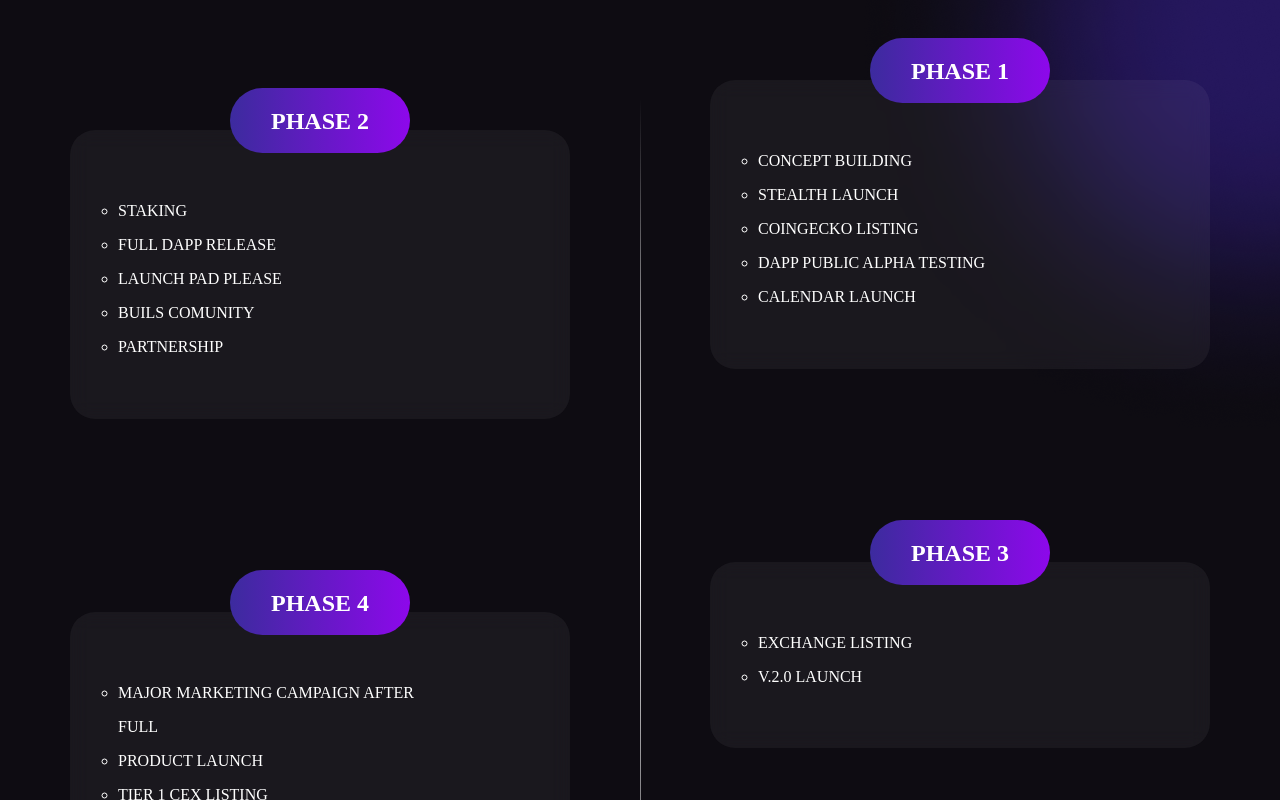
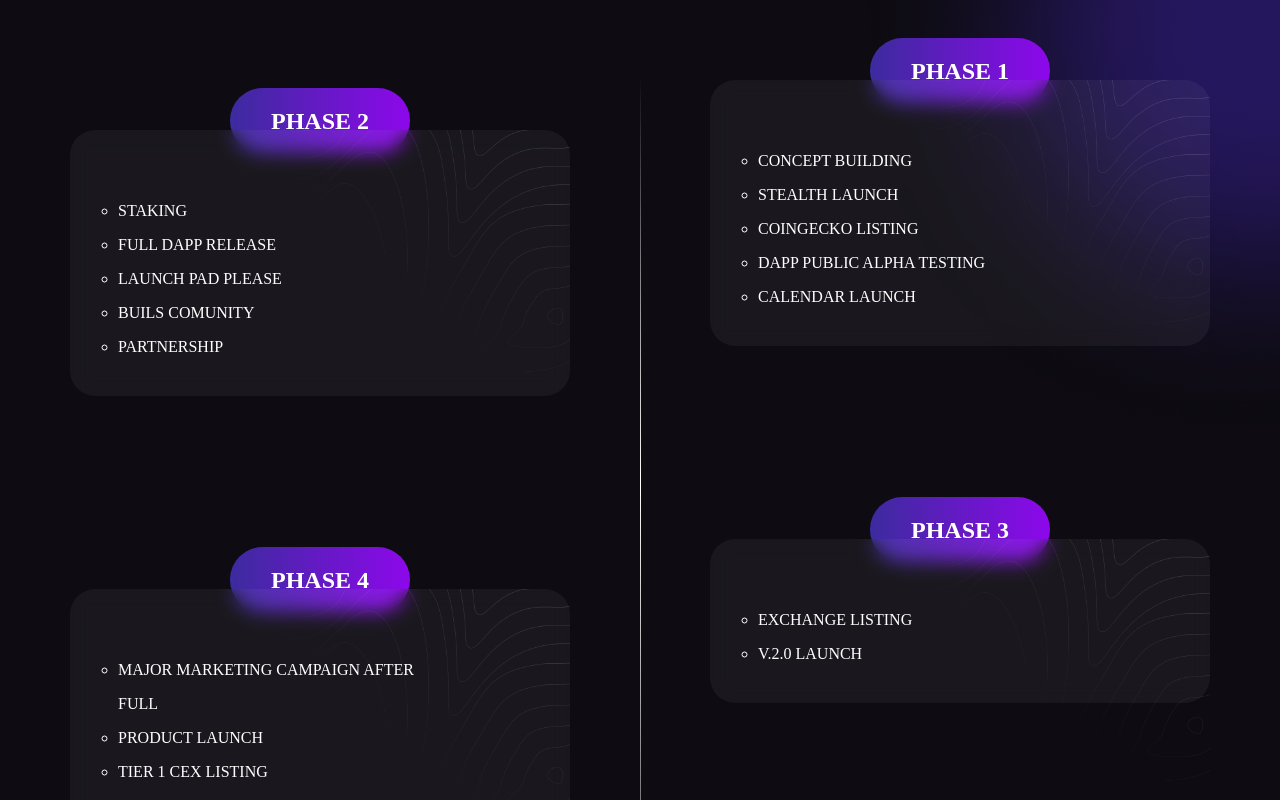
Before and after one commit to Darco786/bitseA-FRONT-END, a React (Create React App) app: page / in a window 1280 px wide. Shown: the part 2100-2900 px from the top of the page. Built offline with nearby package versions, Linux system fonts and the light colour scheme.

Commit message:
Road map responsive fixed

```diff
--- a/src/components/RoadMaps.js
+++ b/src/components/RoadMaps.js
@@ -1,21 +1,23 @@
 import React from "react";
-import Line from '../assets/Line.png'
+import Line from "../assets/Line.png";
+import designImg from "../assets/design.png";
 const RoadMaps = () => {
   return (
-    <section id="roadmap" className="mt-12 mb-6 pb-60">
-      <div className="text-center mb-20">
+    <section id="roadmap" className="mt-12 mb-6 pb-60 mx-auto">
+      <div className="text-center mb-20 ">
         <h1 className="text-white mt-32 mb-20 font-primary font-[700] text-4xl leading-[46px] text-center">
           ROADMAP
         </h1>
       </div>
-      <div className="container">
-        <div className="  flex justify-around mb-32 flex-wrap ">
+      <div className="container mx-auto">
+        <div className=" mx-auto flex justify-around mb-32 flex-wrap ">
           <div className="box-1">
             <div className="bg-gradient-to-r from-[#3C2B9E] to-[#8D08EB] rounded-[85px] text-center phase-btn">
               <h1>PHASE 2</h1>
             </div>
 
-            <div className="sub-box">
+            <div className="sub-box w-[80vw] z-50 sm:w-[400px] md:w-[450px] lg:w-[500px] relative">
+              <img src={designImg} className="absolute inset-0" />
               <ul>
                 <li> STAKING</li>
                 <li>FULL DAPP RELEASE</li>
@@ -31,7 +33,8 @@ const RoadMaps = () => {
               <h1>PHASE 1</h1>
             </div>
 
-            <div className="sub-box">
+            <div className="sub-box w-[80vw] z-50 sm:w-[400px] md:w-[450px] lg:w-[500px] relative">
+              <img src={designImg} className="absolute inset-0" />
               <ul>
                 <li> CONCEPT BUILDING</li>
                 <li> STEALTH LAUNCH</li>
@@ -43,19 +46,20 @@ const RoadMaps = () => {
           </div>
         </div>
       </div>
-<div>
-  <img src={Line} alt="" className="line-road"/>
-</div>
-      <div className="container">
+      <div>
+        <img src={Line} alt="" className="line-road z-10" />
+      </div>
+      <div className="container mx-auto">
         <div className="flex justify-around mt-16 flex-wrap">
           <div className="box-1">
             <div className="bg-gradient-to-r from-[#3C2B9E] to-[#8D08EB] rounded-[85px] text-center phase-btn">
               <h1>PHASE 4</h1>
             </div>
 
-            <div className="sub-box">
+            <div className="sub-box w-[80vw] z-50 sm:w-[400px] md:w-[450px] lg:w-[500px] relative">
+              <img src={designImg} className="absolute inset-0" />
               <ul>
-                <li>  MAJOR MARKETING CAMPAIGN AFTER FULL </li>
+                <li> MAJOR MARKETING CAMPAIGN AFTER FULL </li>
                 <li>PRODUCT LAUNCH</li>
                 <li> TIER 1 CEX LISTING</li>
                 <li> MAJOR NFT PARTNERSHIPS</li>
@@ -70,14 +74,11 @@ const RoadMaps = () => {
               <h1>PHASE 3</h1>
             </div>
 
-            <div className="sub-box2">
+            <div className="sub-box w-[80vw] z-50 sm:w-[400px] md:w-[450px] lg:w-[500px] h-fit relative">
+              <img src={designImg} className="absolute inset-0" />
               <ul>
-
-
-
                 <li> EXCHANGE LISTING</li>
                 <li>V.2.0 LAUNCH</li>
-
               </ul>
             </div>
           </div>
--- a/src/index.css
+++ b/src/index.css
@@ -16,8 +16,6 @@ html {
   backdrop-filter: blur(9.5px);
   /* Note: backdrop-filter has minimal browser support */
   padding: 4rem 8rem 2rem 3rem;
-  width: 500px;
-  height: 289px;
   border-radius: 25px;
 }
 .sub-box2 {
```
Also changed, not shown: src/assets/design.png (added).
